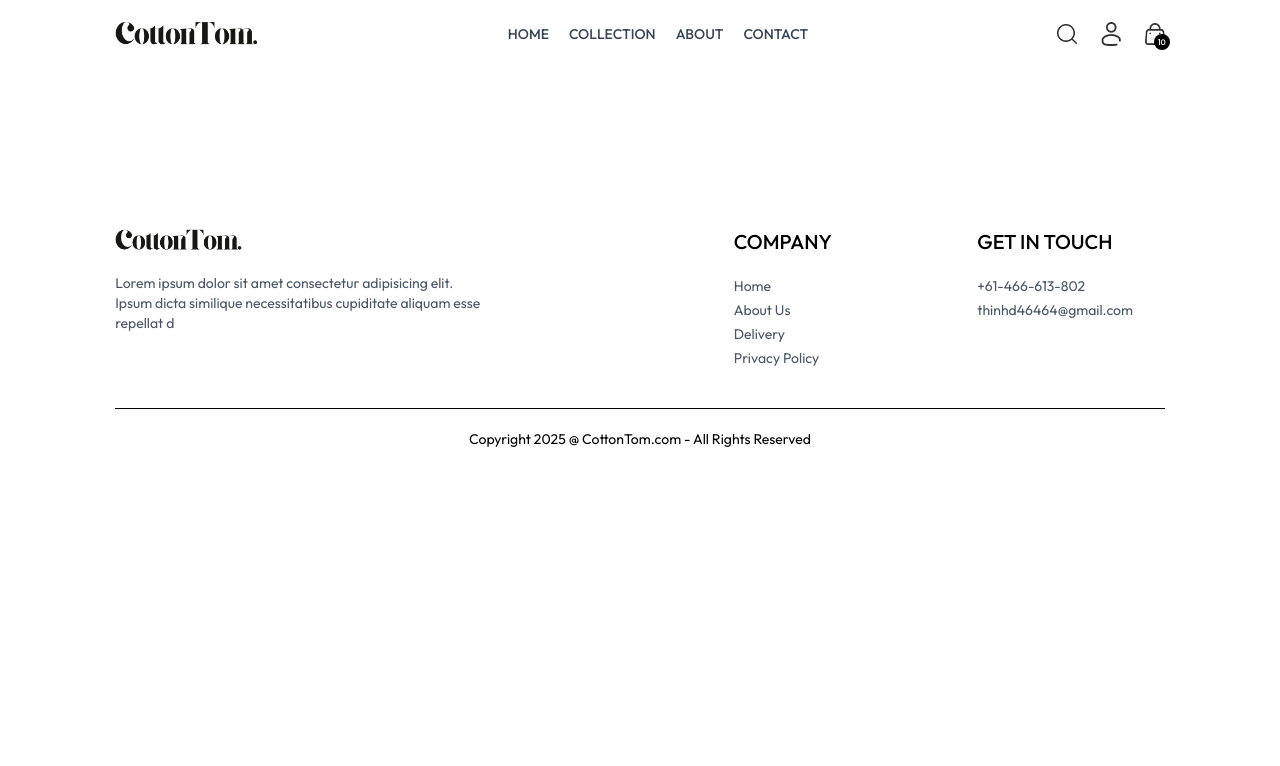
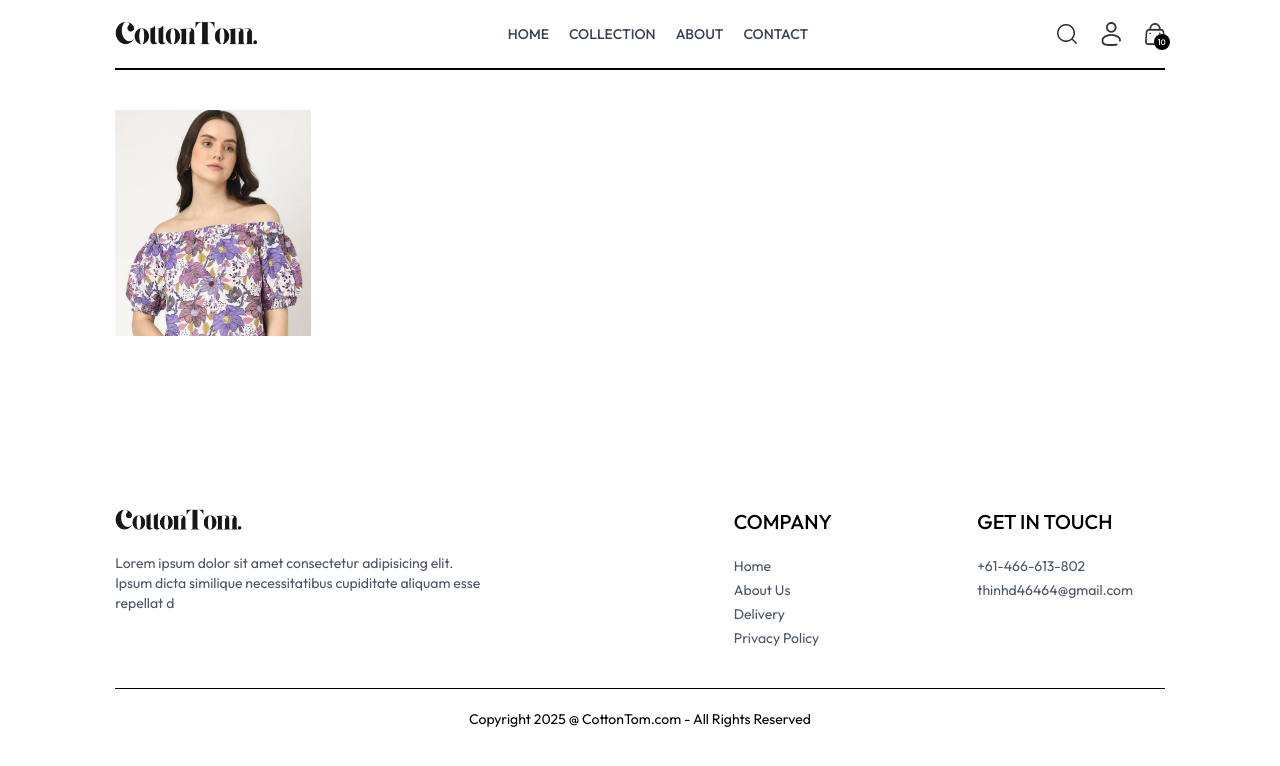
Before and after one commit to ThinhDang464/CottonTom, a React (Vite) app in the folder frontend/: page /product/aaaaa in a window 1280 px wide. Shown: the top 766 px of the page. Built offline with nearby package versions, Linux system fonts and the light colour scheme.

Commit message:
partial product page

```diff
--- a/frontend/src/App.tsx
+++ b/frontend/src/App.tsx
@@ -22,7 +22,7 @@
         <Route path="/collection" element={<Collection />} />
         <Route path="/about" element={<About />} />
         <Route path="/contact" element={<Contact />} />
-        {/* Get particular product on the page */}
+        {/* Get particular product on the page dynamic routing */}
         <Route path="/product/:productId" element={<Product />} />
         <Route path="/cart" element={<Cart />} />
         <Route path="/login" element={<Login />} />
--- a/frontend/src/pages/Product.tsx
+++ b/frontend/src/pages/Product.tsx
@@ -1,5 +1,48 @@
+import { useContext, useEffect, useState } from "react";
+import { useParams } from "react-router-dom";
+import { ShopContext } from "../context/ShopContext";
+
 const Product = () => {
-  return <div></div>;
+  const { productId } = useParams(); //get product id thourgh url from dynamic routing
+  const { products } = useContext(ShopContext);
+  const [productData, setProductData] = useState(null);
+  const [productImage, setProductImage] = useState("");
+
+  const fetchProductData = async () => {
+    //run func when content loaded
+    const product = products.find((item) => item._id === productId);
+    if (product) {
+      setProductData(product);
+      setProductImage(product.image[0]);
+    }
+    // console.log(productData); this would not work because schedule update dont happen right away whereas this commadn run right after if block
+  };
+
+  useEffect(() => {
+    fetchProductData();
+  }, [productId, products]);
+
+  return productData ? (
+    <div className="border-t-2 pt-10 transition-opacity ease-in duration-500 opacity-100">
+      {/*Product Data*/}
+      <div className="flex gap-12 sm:gap-12 flex-col sm:flex-row">
+        {/*Product Image */}
+        <div className="flex-1 flex-col-reverse gap-3 sm:flex-row">
+          <div className="flex sm:flex-col overflow-x-auto sm:overflow-y-scroll justify-between sm:justify-normal sm:w-[18.7%] w-full">
+            {productData.image.map((img, index) => (
+              <img
+                src={img}
+                key={index}
+                className="w-[24%] sm:w-full sm:mb-3 flex-shrink-0 cursor-pointer"
+              />
+            ))}
+          </div>
+        </div>
+      </div>
+    </div>
+  ) : (
+    <div className="opacity-0"></div>
+  );
 };
 
 export default Product;
```
